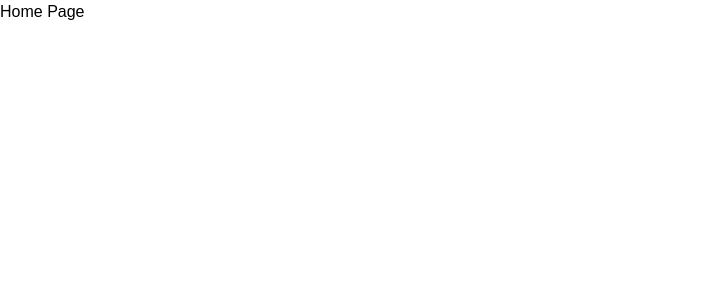
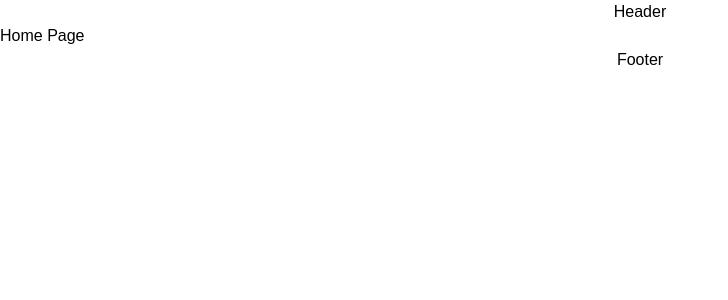
Before and after one commit to Abaijan/sports, a Next.js app: page /main in a window 1280 px wide. Shown: the top 300 px of the page, without its empty margins (0-728 px from the left). Built offline with nearby package versions, Linux system fonts and the light colour scheme.

Commit message:
omponents added

```diff
--- /dev/null
+++ b/app/components/footer/footer.jsx
@@ -0,0 +1,7 @@
+export const Footer = () => {
+    return (
+        <footer>
+            <p className="text-center">Footer</p>
+        </footer>
+    );
+}
--- /dev/null
+++ b/app/components/header/header.jsx
@@ -0,0 +1,7 @@
+export const Header = () => {
+    return (
+        <header >
+            <p className="text-center">Header</p>
+        </header>
+    );
+}
--- /dev/null
+++ b/app/components/index.js
@@ -0,0 +1,2 @@
+export { Footer } from "./footer/footer";
+export { Header } from "./header/header";
--- a/app/layout.js
+++ b/app/layout.js
@@ -1,4 +1,4 @@
-
+import { Header, Footer } from "./components";
 import "./globals.css";
 
 
@@ -11,7 +11,9 @@ export default function RootLayout({ children }) {
   return (
     <html lang="ru">
       <body>
+        < Header />
         {children}
+        < Footer />
       </body>
     </html>
   );
--- a/app/main/page.jsx
+++ b/app/main/page.jsx
@@ -1,8 +1,8 @@
-import react from "react";
+import { Header, Footer } from "../components";
 
 export default function Page() {
     return (
-        <section>
+        <section id="main">
             <h1>Home Page</h1>
         </section>
     );
```
